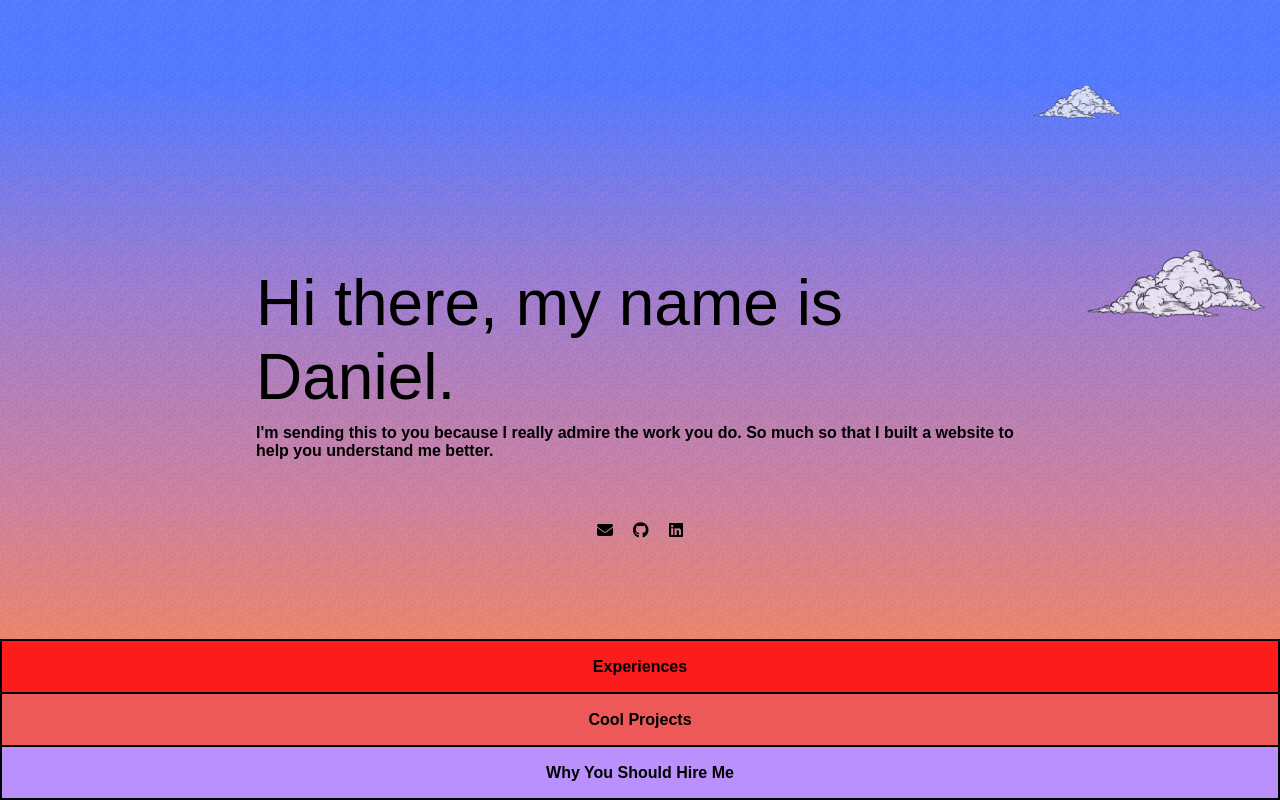
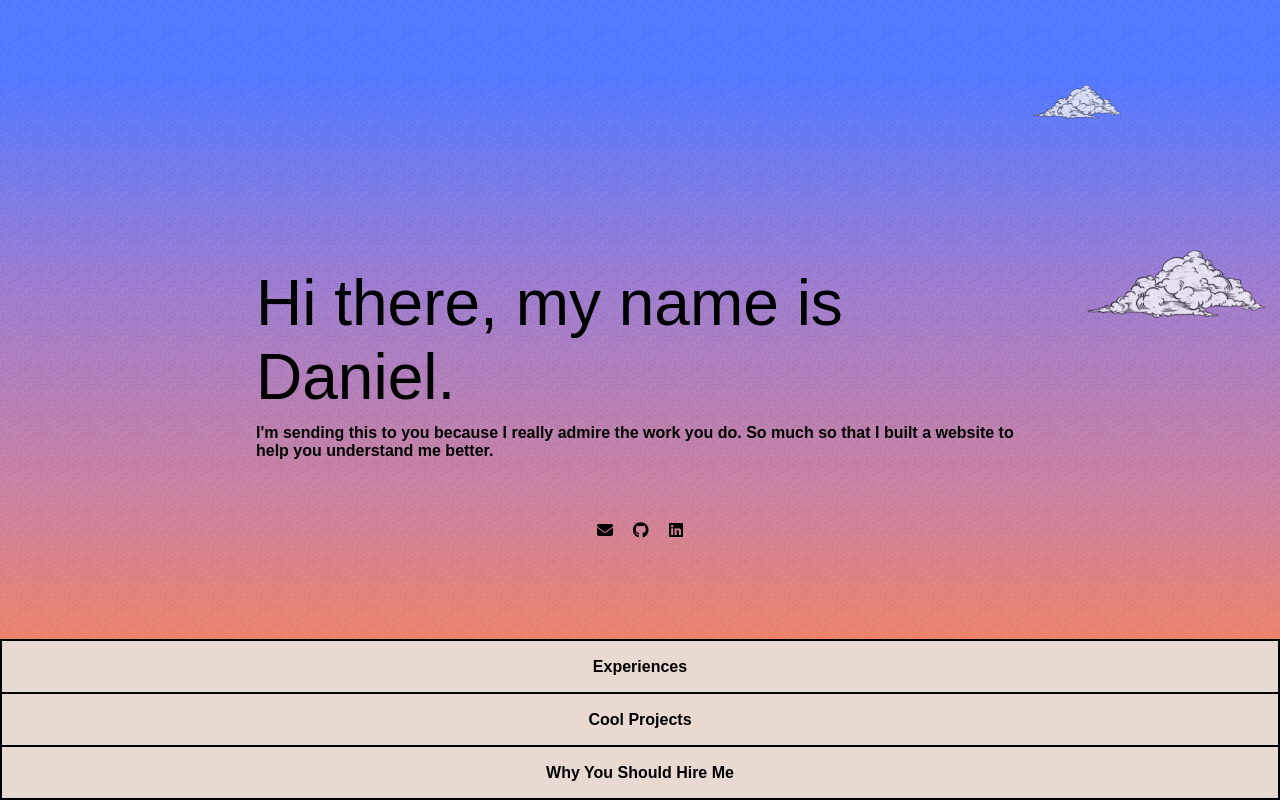
Before and after one commit to Daniel-Farnham/Portfolio, a React (Create React App) app: page / in a window 1280 px wide. Built offline with nearby package versions, Linux system fonts and the light colour scheme; a web font is replaced by a local one.

Commit message:
Menu styling changes

```diff
--- a/src/Menu.scss
+++ b/src/Menu.scss
@@ -37,33 +37,39 @@ $transition-time: 2.2s;
 
 
 .menu-item-1 {
-  background-color: #FC1C1C;
+  background-color: #e8dad1;
   transition: transform $transition-time ease;
-
+  &:hover {
+    background-color: rgb(255, 205, 255);
+  }
   &.menu-1-active {
     $translateY: calc(-#{$menu-height} + #{3*$menu-item-height} - 4px);
+    background-color: rgb(255, 205, 255);
     transform: translateY($translateY);
     box-shadow: 0 8px 10px rgba(1, 1, 1, 0.2);
   }
 }
 
 .menu-item-2 {
-  background-color: #ED5959;
+  background-color: #e8dad1;
   transition: transform $transition-time ease;
-
   &.menu-2-active {
     $translateY: calc(-#{$menu-height} + #{3*$menu-item-height - 4px});
+    background-color: rgb(255, 205, 255);
     transform: translateY($translateY);
     box-shadow: 0 8px 10px rgba(1, 1, 1, 0.2);
   }
 }
 
 .menu-item-3 {
-  background-color: #B990FC;
+  background-color: #e8dad1;
   transition: transform $transition-time ease;
-
+  &:hover {
+    background-color: rgb(255, 205, 255);
+  }
   &.menu-3-active {
     $translateY: calc(-#{$menu-height} + #{3*$menu-item-height - 4px});
+    background-color: rgb(255, 205, 255);
     transform: translateY($translateY);
     box-shadow: 0 8px 10px rgba(1, 1, 1, 0.2);
   }
```
Also changed, not shown: 1 other file (tests, documents, lock files or other folders).
